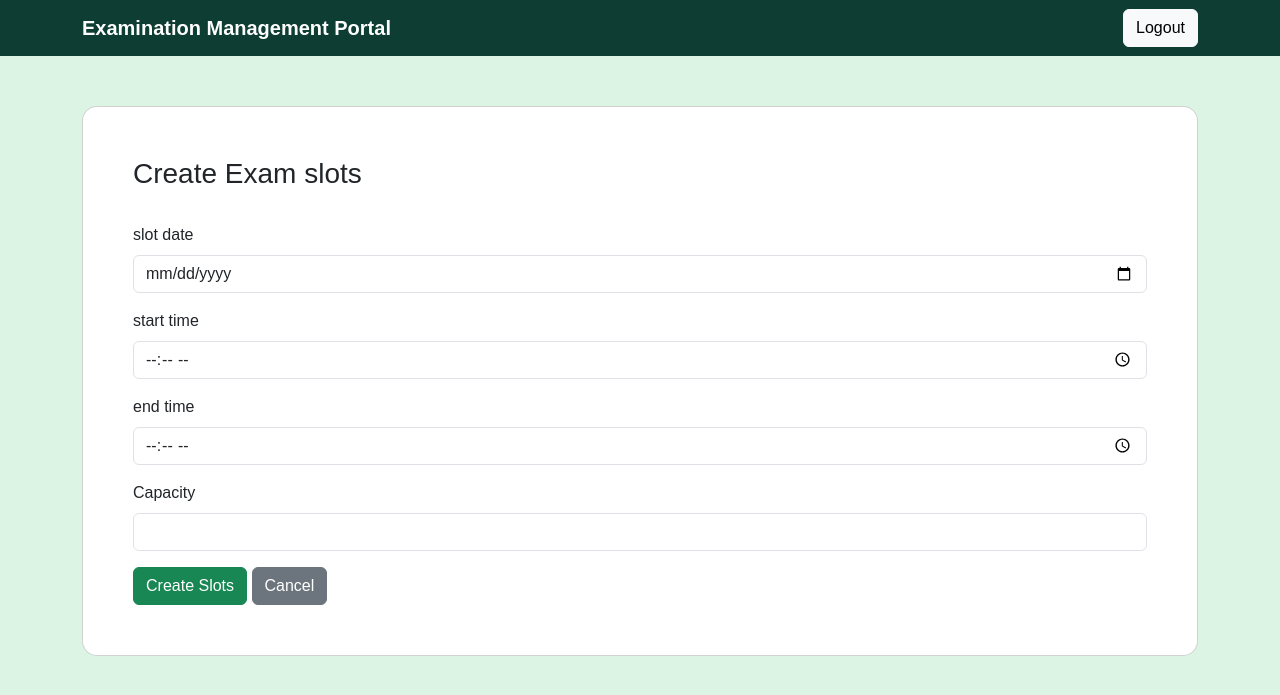
After one commit to suhail2809/examination_portal, a Flask app: template templates/create_slots.html in a window 1280 px wide. The commit adds this page. Shown: the top 695 px of the page. Run offline with Flask 3, Linux system fonts and the light colour scheme; the template is opened without the code that fills it, so the values that code supplies are empty.

Commit message:
added examslot creation featurefor examiner

```diff
--- a/models.py
+++ b/models.py
@@ -1,9 +1,6 @@
-
-
 from flask_sqlalchemy import SQLAlchemy
 from flask_login import UserMixin
 from datetime import datetime
-
 
 db = SQLAlchemy()
 
@@ -448,8 +445,6 @@ class ExaminationAssignment(db.Model):
 
 
 
-
-
 # from flask_sqlalchemy import SQLAlchemy
 # from flask_login import UserMixin
 # from datetime import datetime
--- /dev/null
+++ b/templates/create_slots.html
@@ -0,0 +1,71 @@
+<!DOCTYPE html>
+<html lang="en">
+<head>
+    <meta charset="UTF-8">
+    <meta name="viewport" content="width=device-width, initial-scale=1.0">
+    <title>slot creation</title>
+    <link href="https://cdn.jsdelivr.net/npm/bootstrap@5.3.3/dist/css/bootstrap.min.css" rel="stylesheet">
+    <style>
+    body{
+            background-color: #dbf4e3;
+            font-family: Arial, sans-serif;
+        }
+
+        .navbar {
+            background-color: #0d3d33;
+        }
+
+        .navbar-brand {
+            color: white;
+            font-weight: bold;
+        }
+        .form-container{
+            margin-top: 50px;
+
+        }
+        .card{
+            padding:50px;
+            border-radius: 15px;
+        }
+    </style>
+</head>
+
+<body>
+    <nav class="navbar">
+        <div class="container">
+            <span class="navbar-brand">Examination Management Portal</span>
+            <a href="{{ url_for('logout') }}" class="btn btn-light">Logout</a>
+        </div>
+    </nav>
+    <div class="container form-container">
+        <div class="card mx-auto">
+            <h3 class="mb-4">Create Exam slots</h3>
+
+            <h5>{{ examination.title }}</h5>
+
+            <form method="POST">
+
+                <div class="mb-3">
+                    <label for="date"  class="form-label">slot date</label>
+                    <input type="date" name="date" class="form-control" required>
+                </div>
+                <div class="mb-3">
+                    <label   class="form-label">start time</label>
+                    <input type="time" name="start_time" class="form-control" required>
+                </div>
+                <div class="mb-3">
+                    <label   class="form-label">end time</label>
+                    <input type="time" name="end_time" class="form-control" required>
+                </div>
+                <div class="mb-3">
+                    <label   class="form-label">Capacity</label>
+                    <input type="number" name="capacity" class="form-control" min="1" required>
+                </div>
+
+                <button type="submit" class="btn btn-success  "> Create Slots</button>
+                <a href="{{url_for('examiner_dashboard')}}" class="btn btn-secondary">Cancel</a>
+            </form>
+        </div>
+    </div>
+</body>
+</html>
--- a/templates/edit_exams.html
+++ b/templates/edit_exams.html
@@ -157,6 +157,7 @@
                        class="form-control"
                        id="start_date"
                        name="start_date"
+
                        value="{{ exam.start_date.strftime('%Y-%m-%d') if exam.start_date else '' }}">
             </div>
 
```
Also changed, not shown: controllers.py (+55 -3 lines), templates/admin_login.html (+1 -32 lines), templates/assign_examiners.html (+10 -6 lines), templates/examiner_dashboard.html (+46 -10 lines).
